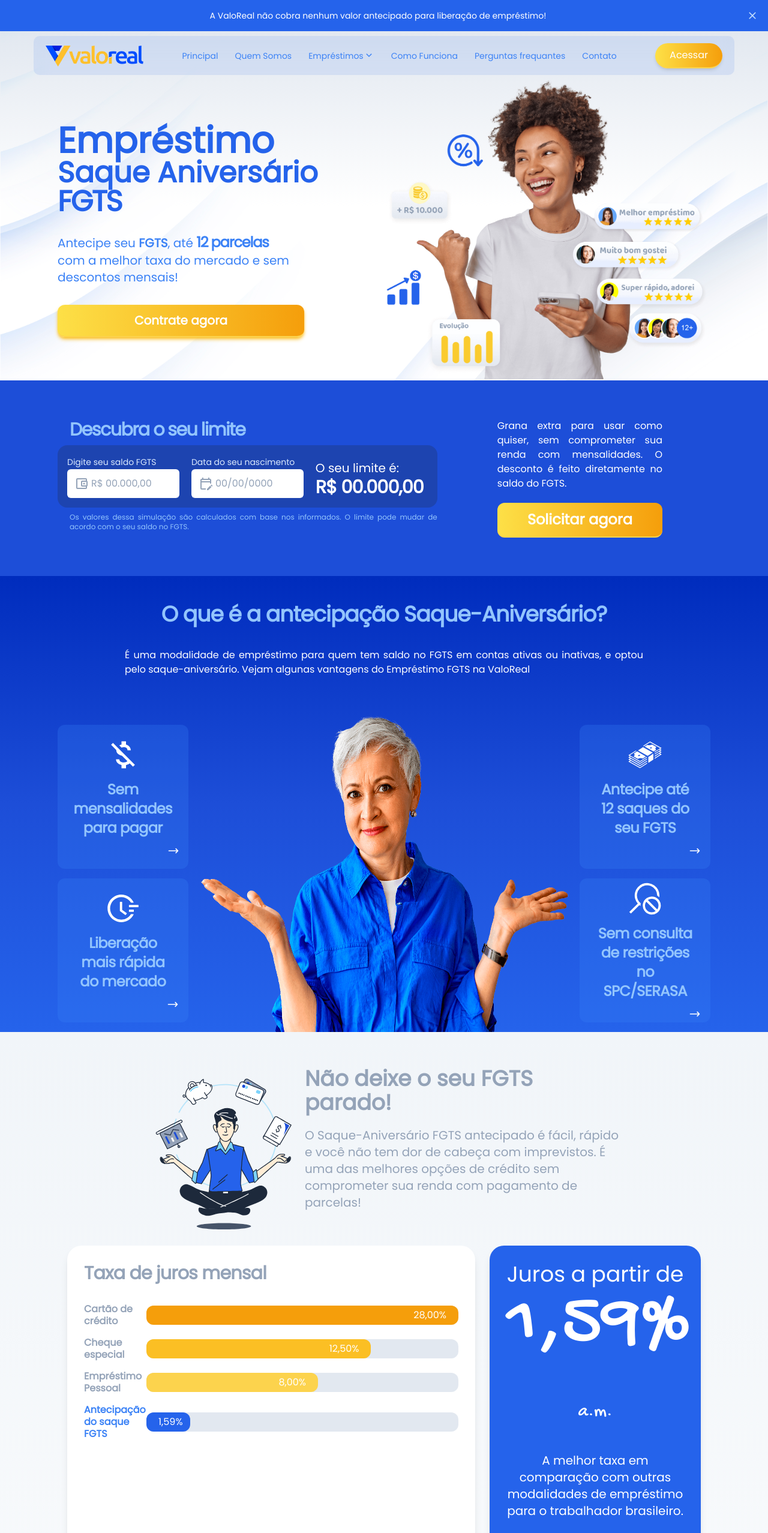
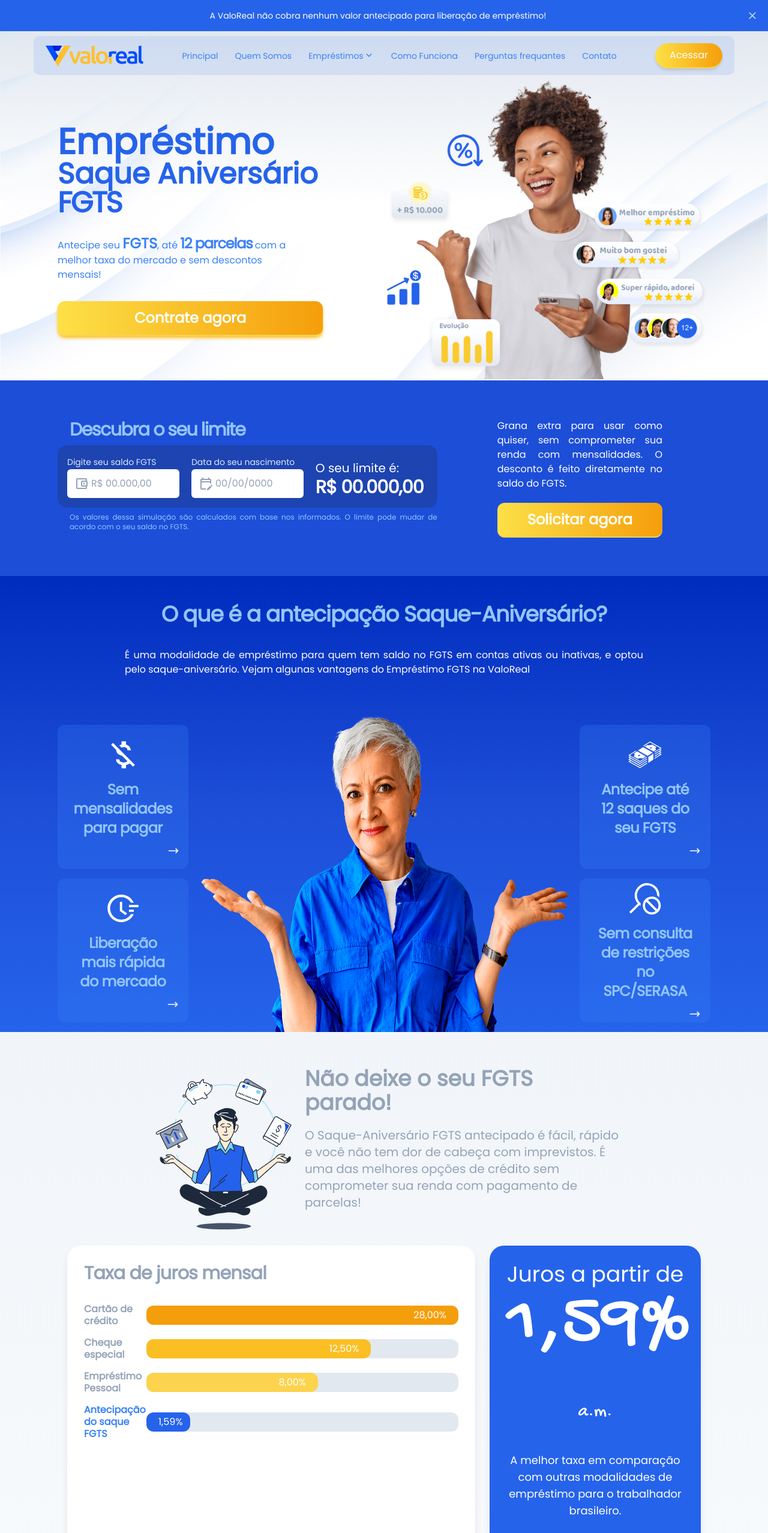
Before and after one commit to mdamascena/newsite, a Next.js app: page /saque-aniversario in a window 1280 px wide. Shown: the top 2555 px of the page at 60% size. Built offline with nearby package versions, Linux system fonts and the light colour scheme; a web font is replaced by a local one.

Commit message:
Ajustes pequenos

```diff
--- a/components/FGTS/MainFGTS.jsx
+++ b/components/FGTS/MainFGTS.jsx
@@ -9,6 +9,7 @@ const BtnCalc = tw.button`
     bg-gradient-to-r
     from-yellow-300
     to-amber-500
+    lg:text-2xl
     text-xl
     lg:px-32
     py-3
@@ -56,8 +57,8 @@ export default function MainFGTS (){
                         Saque Aniversário <span className='font-bold tracking-tighter'>FGTS</span>
                     </h1>
 
-                    <p className='poppins text-blue-500 text-xl mt-7 lg:mt-7 lg:pr-36 lg:text-left text-center'>
-                        Antecipe seu <b>FGTS</b>, até <span className='text-2xl font-extrabold tracking-tighter'>12 parcelas</span> com a melhor taxa do mercado e sem descontos mensais!
+                    <p className='poppins text-blue-500 text-md mt-7 lg:mt-7 lg:pr-36 lg:text-left text-center'>
+                        Antecipe seu <b className='text-2xl'>FGTS</b>, até <span className='text-2xl font-extrabold tracking-tighter'>12 parcelas</span> com a melhor taxa do mercado e sem descontos mensais!
                     </p>
 
                     <div className='flex justify-center lg:justify-start'>
--- a/components/FGTS/TaxaFGTS.jsx
+++ b/components/FGTS/TaxaFGTS.jsx
@@ -84,10 +84,10 @@ export default function SectionTaxa() {
                     <h1 className='text-center poppins text-white lg:text-4xl text-xl'>
                         Juros a partir de
                     </h1>
-                    <h2 className='Gochi text-center text-8xl lg:text-9xl text-white'>
+                    <h2 className='Gochi text-center text-7xl lg:text-9xl text-white'>
                         1,59%<span className='text-3xl'> a.m.</span>
                     </h2>
-                    <p className='text-center poppins text-white text-xl font-normal my-5'>
+                    <p className='text-center poppins text-white lg:text-lg text-md font-normal my-5'>
                         A melhor taxa em comparação com outras modalidades de empréstimo para o trabalhador brasileiro.
                     </p>
 
--- a/components/FGTS/VantagensFGTS.jsx
+++ b/components/FGTS/VantagensFGTS.jsx
@@ -23,7 +23,7 @@ const Card = tw.div`
     hover:bg-blue-50
     saturate-100
     lg:h-[30vh]
-    h-[23vh]
+    h-[24vh]
     poppins
     relative
 `;
@@ -76,7 +76,7 @@ export default function SectionVantagens(){
                     <Card>
                         <CardFront>
                             <MdMoneyOff className='lg:text-6xl text-5xl text-white mx-auto mb-3'/>
-                            <h2 className='text-blue-300 lg:text-2xl text-md font-bold tracking-tight m-3'>
+                            <h2 className='text-blue-300 lg:text-2xl text-sm font-bold tracking-tight m-3'>
                                 Sem mensalidades para pagar
                             </h2>
 
@@ -93,7 +93,7 @@ export default function SectionVantagens(){
                     <Card>
                         <CardFront>
                             <AiOutlineFieldTime className='lg:text-6xl text-5xl text-white mx-auto mb-3'/>
-                            <h2 className='text-blue-300 lg:text-2xl text-md font-bold tracking-tight m-3'>
+                            <h2 className='text-blue-300 lg:text-2xl text-sm font-bold tracking-tight m-3'>
                                 Liberação mais rápida do mercado
                             </h2>
 
@@ -117,7 +117,7 @@ export default function SectionVantagens(){
                     <Card>
                         <CardFront>
                             <GiMoneyStack className='lg:text-6xl text-5xl text-white mx-auto mb-3'/>
-                            <h2 className='text-blue-300 lg:text-2xl tracking-tight m-3'>Antecipe até 12 saques do seu FGTS</h2>
+                            <h2 className='text-blue-300 lg:text-2xl text-sm tracking-tight m-3'>Antecipe até 12 saques do seu FGTS</h2>
 
                             <div className='flex justify-end'>
                                 <HiOutlineArrowNarrowRight className='text-white text-xl'/>
@@ -132,7 +132,7 @@ export default function SectionVantagens(){
                     <Card>
                         <CardFront>
                             <VscSearchStop className='lg:text-6xl text-5xl text-white mx-auto mb-3'/>
-                            <h2 className='text-blue-300 lg:text-2xl text-md tracking-tight m-3'>Sem consulta de restrições no SPC/SERASA</h2>
+                            <h2 className='text-blue-300 lg:text-2xl text-sm tracking-tight m-3'>Sem consulta de restrições no SPC/SERASA</h2>
 
                             <div className='flex justify-end'>
                                 <HiOutlineArrowNarrowRight className='text-white text-xl'/>
--- a/pages/saque-aniversario/cadastro/index.jsx
+++ b/pages/saque-aniversario/cadastro/index.jsx
@@ -2,6 +2,7 @@ import Head from "next/head";
 import styles from "../../../styles/Home.module.css";
 import Image from "next/image";
 import LogoB from "../../../public/img/LOGO_FULL_BRANCO.png";
+import Brasao from "../../../public/img/BRASAO_CINZA.png";
 
 export default function Home() {
   return (
```
